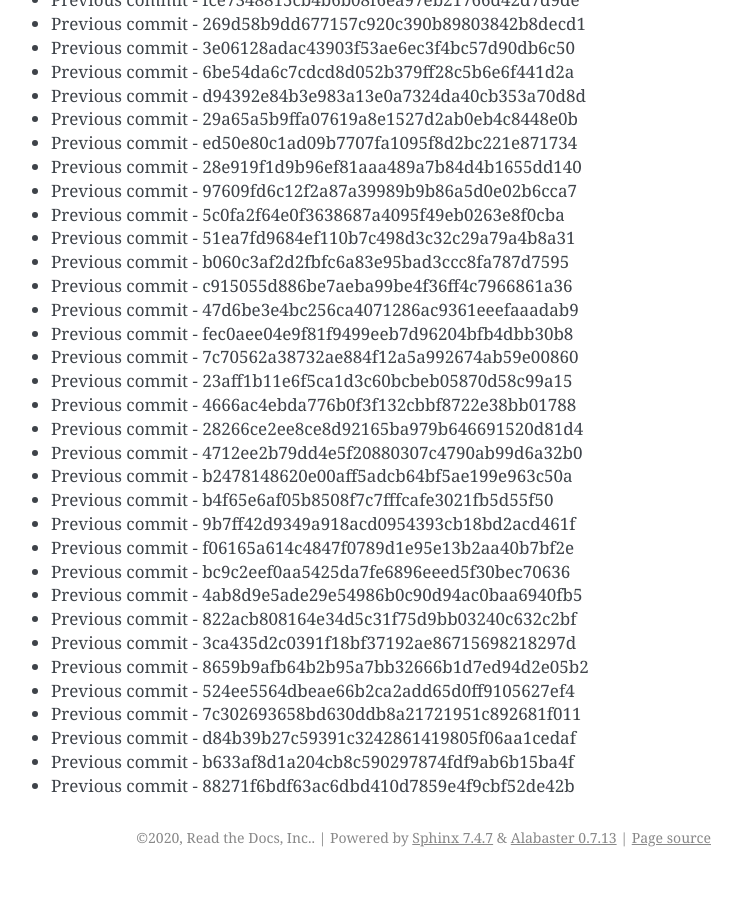
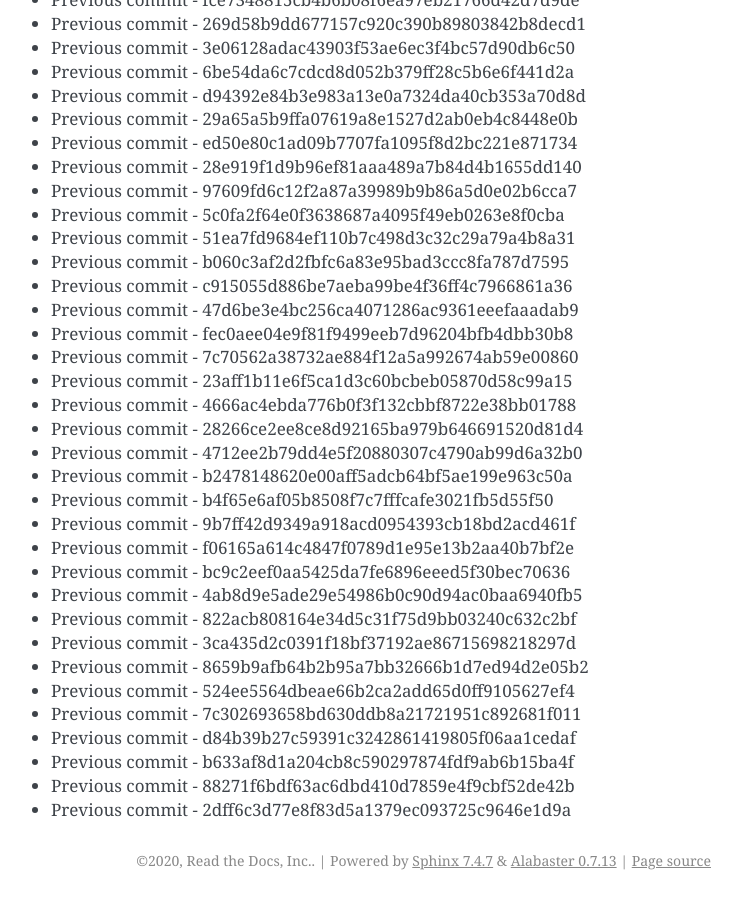
Before and after one commit to readthedocs/rtd-git-stresstest, a Sphinx documentation site: the page built from docs/updates.rst, in a window 1280 px wide and 900 px high, scrolled down 80327 px. Shown: the whole window, without its empty margins (399-1141 px from the left). Built offline with Sphinx 7.4.7, drawn with Linux system fonts in a browser that asks for light colours; before the commit the page ends 81204 px from its top, so only the background shows below that.

Commit message:
Generating commit from previous: 2dff6c3d77e8f83d5a1379ec093725c9646e1d9a

```diff
--- a/docs/updates.rst
+++ b/docs/updates.rst
@@ -3407,3 +3407,4 @@ It can be tested for any performance characteristics.
 * Previous commit - d84b39b27c59391c3242861419805f06aa1cedaf
 * Previous commit - b633af8d1a204cb8c590297874fdf9ab6b15ba4f
 * Previous commit - 88271f6bdf63ac6dbd410d7859e4f9cbf52de42b
+* Previous commit - 2dff6c3d77e8f83d5a1379ec093725c9646e1d9a
```
